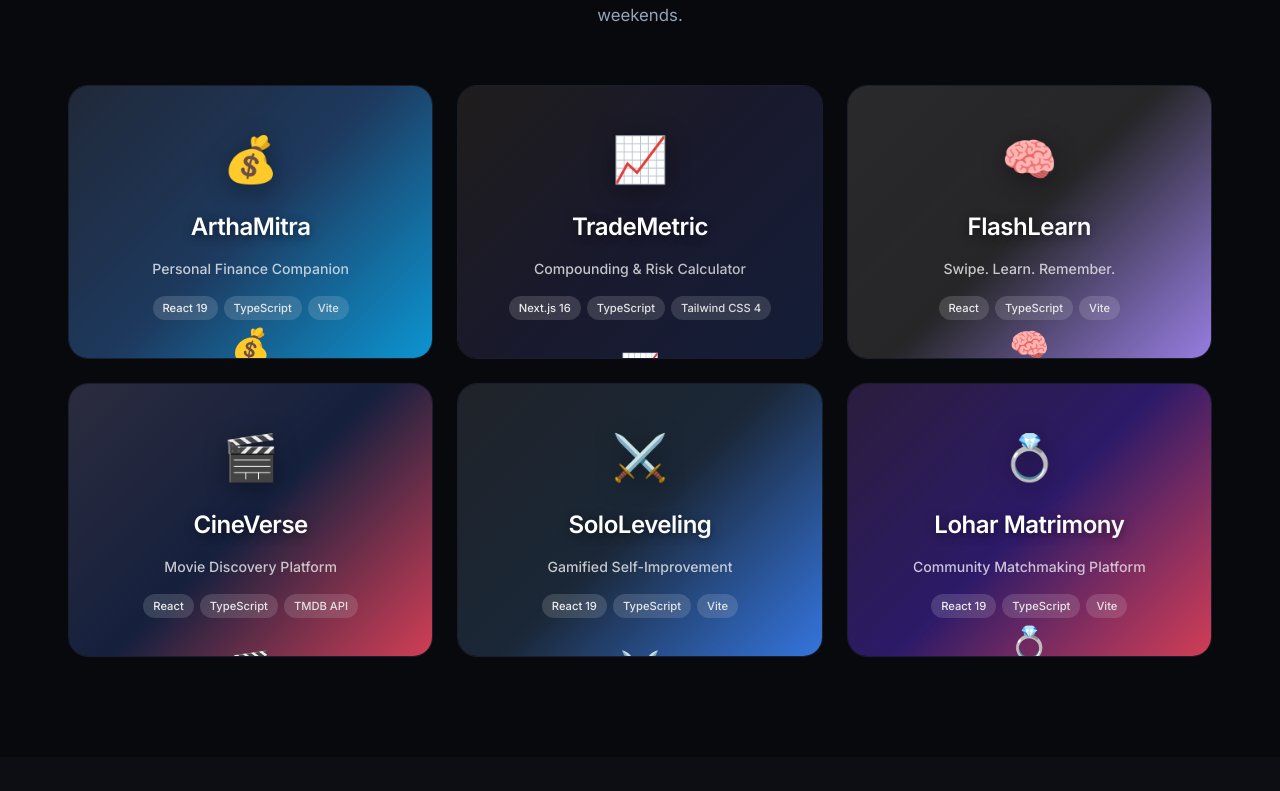
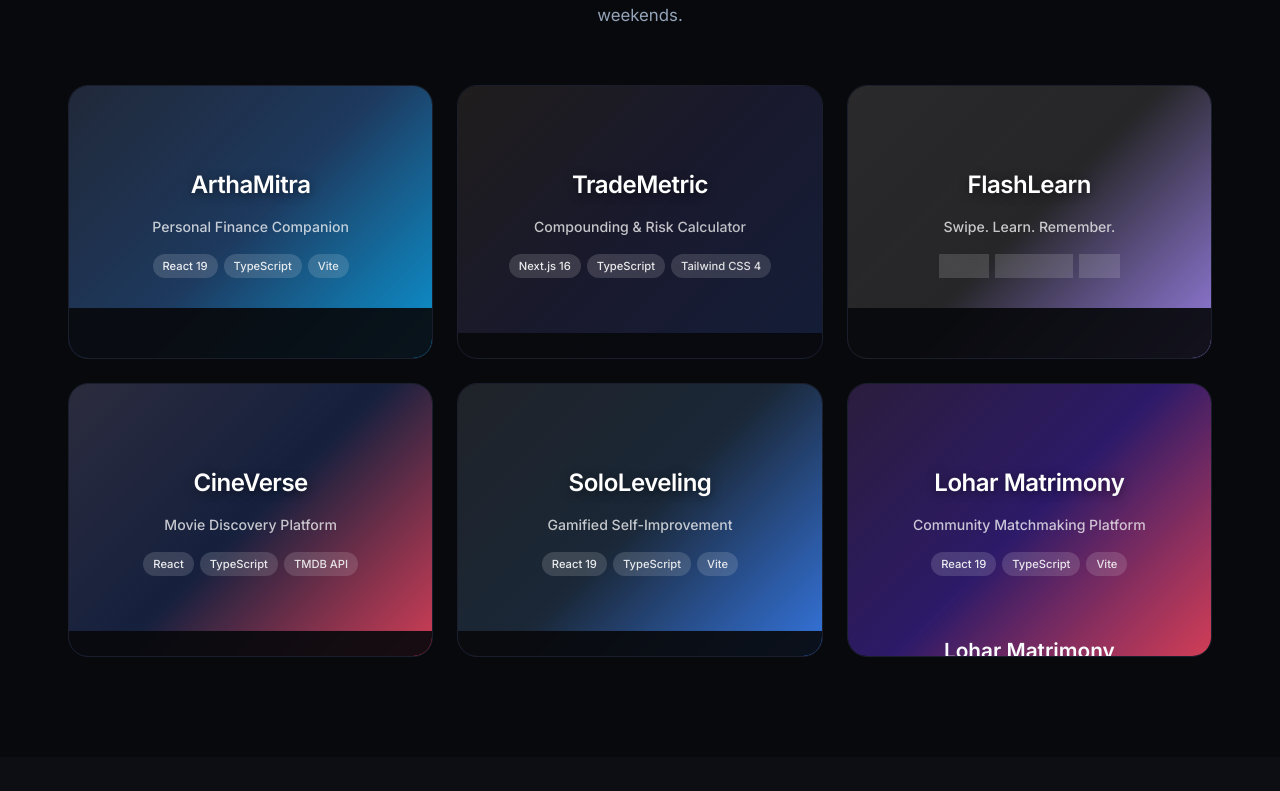
Before and after one commit to manish005/Portfolio, a Next.js app: page / in a window 1280 px wide. Shown: the part 2849-3640 px from the top of the page. Built offline with nearby package versions, Linux system fonts and the light colour scheme; a web font is replaced by a local one.

Commit message:
fix: remove icons from personal projects, improve hover button visibility, add missing modal/component styles

```diff
--- a/app/components/PersonalProjects.jsx
+++ b/app/components/PersonalProjects.jsx
@@ -1,6 +1,6 @@
 'use client';
 
-import { ExternalLink, Code2, ArrowRight } from 'lucide-react';
+import { Code2, ArrowRight } from 'lucide-react';
 import { personalProjects } from '../../lib/data';
 
 function ProjectCard({ project }) {
@@ -14,7 +14,6 @@
       {/* Front — landing page preview */}
       <div className="pp-card-front" style={{ background: project.gradient }}>
         <div className="pp-card-front-content">
-          <span className="pp-card-icon">{project.icon}</span>
           <h3 className="pp-card-name">{project.name}</h3>
           <p className="pp-card-tagline">{project.tagline}</p>
           <div className="pp-card-stack-row">
@@ -29,7 +28,6 @@
       {/* Overlay — slides up from bottom on hover */}
       <div className="pp-card-overlay">
         <div className="pp-overlay-content">
-          <span className="pp-overlay-icon">{project.icon}</span>
           <h3 className="pp-overlay-title">{project.name}</h3>
           <p className="pp-overlay-desc">{project.description}</p>
           <div className="pp-overlay-features">
--- a/app/globals.css
+++ b/app/globals.css
@@ -1450,18 +1450,18 @@
   display: flex;
   align-items: center;
   gap: 12px;
-  margin-top: 8px;
+  margin-top: 12px;
 }
 
 .pp-visit-btn {
   display: inline-flex;
   align-items: center;
   gap: 6px;
-  padding: 8px 20px;
+  padding: 10px 24px;
   border-radius: 999px;
   background: linear-gradient(135deg, var(--accent-bright) 0%, var(--accent) 100%);
   color: #08090d;
-  font-size: 0.82rem;
+  font-size: 0.88rem;
   font-weight: 700;
   transition: all 0.25s ease;
 }
@@ -1474,12 +1474,12 @@
   display: inline-flex;
   align-items: center;
   gap: 6px;
-  padding: 8px 16px;
+  padding: 10px 20px;
   border-radius: 999px;
   background: transparent;
-  border: 1px solid var(--border);
-  color: var(--text);
-  font-size: 0.82rem;
+  border: 1px solid rgba(255, 255, 255, 0.25);
+  color: var(--text);
+  font-size: 0.88rem;
   font-weight: 500;
   text-decoration: none;
   transition: all 0.25s ease;
```
